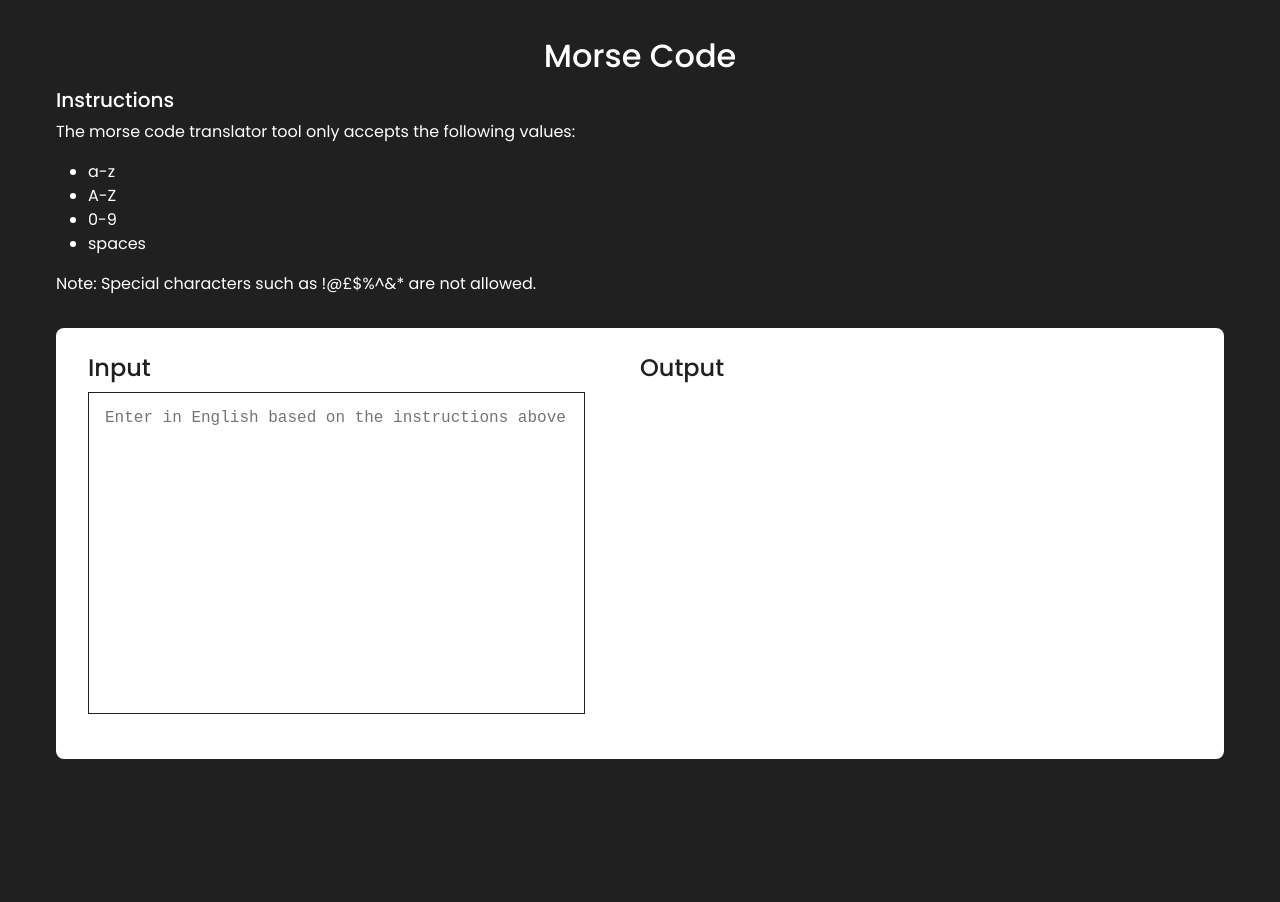
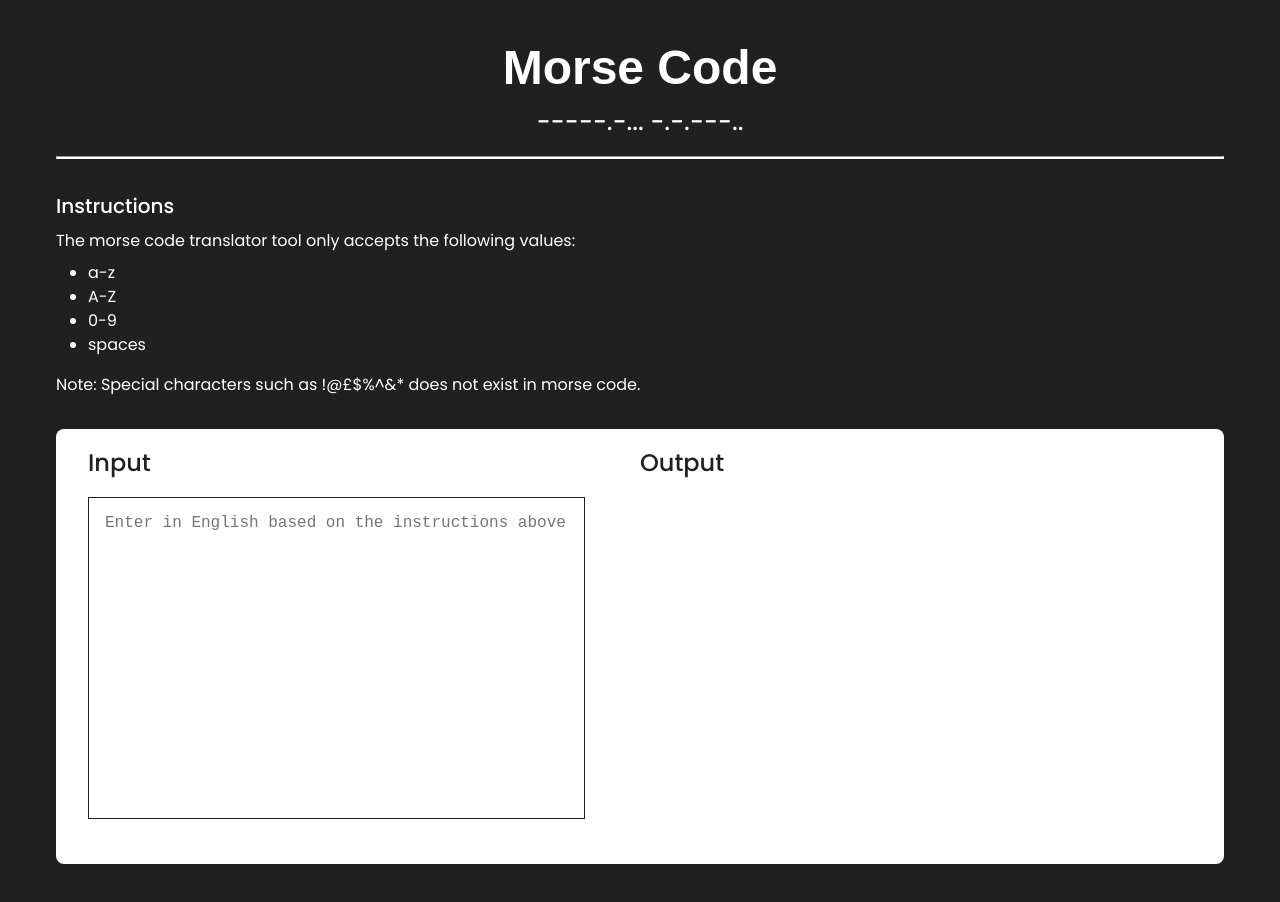
Before and after one commit to khorh/tools-morse, a website with bundled scripts: page index.html in a window 1280 px wide. Before the commit the page ends 823 px from the top, so only its background shows below. Built offline with nearby package versions, Linux system fonts and the light colour scheme; a web font is replaced by a local one.

Commit message:
updates to the design

```diff
--- a/assets/styles/abstracts/_variables.scss
+++ b/assets/styles/abstracts/_variables.scss
@@ -1,5 +1,6 @@
 /* font-families */
 $font-family-primary: "Poppins", sans-serif;
+$font-family-secondary: "Allerta Stencil", sans-serif;
 
 /* colors */
 $color-primary-main: #202020;
--- /dev/null
+++ b/assets/styles/atoms/_divider.scss
@@ -0,0 +1,7 @@
+@use "../abstracts" as *;
+
+/* divider */
+.divider {
+  border-bottom: 2px solid $color-neutral-light;
+  margin-bottom: 32px;
+}
--- a/assets/styles/atoms/_index.scss
+++ b/assets/styles/atoms/_index.scss
@@ -1,2 +1,3 @@
+@forward "./divider";
 @forward "./text-area";
 @forward "./typo";
--- a/assets/styles/atoms/_typo.scss
+++ b/assets/styles/atoms/_typo.scss
@@ -6,28 +6,30 @@ h1, h2, h3, h4, h5, p, li {
 }
 
 h1 {
-  font-size: 1rem;
-  font-weight: 500;
-  line-height: 1.5rem;
+  font-family: $font-family-secondary;
+  font-size: 1.5rem;
+  line-height: 2.25rem;
 }
 
 h2 {
   font-size: 0.75rem;
   font-weight: 500;
-  line-height: 1.5rem;
+  line-height: 1.125rem;
+  margin-bottom: 16px;
 }
 
 h3 {
   font-size: 0.625rem;
   font-weight: 500;
-  line-height: 1.25rem;
+  line-height: 0.9375rem;
+  margin-bottom: 8px;
 }
 
 p {
   font-size: 0.5rem;
   font-weight: 400;
   line-height: 0.75rem;
-  margin-bottom: 16px;
+  margin-bottom: 8px;
 }
 
 li {
--- a/assets/styles/molecules/_header-container.scss
+++ b/assets/styles/molecules/_header-container.scss
@@ -1,7 +1,7 @@
 /* header container */
 
 .header-container {
-  & > h1 {
+  & > h1, h2 {
     text-align: center;
   }
 
--- a/index.html
+++ b/index.html
@@ -4,17 +4,17 @@
     <title>Helen Khor | UX Engineer | Portfolio - Tools - Morse Code</title>
     <meta name="description" content="A morse code tool" />
     <meta name="viewport" content="width=device-width, initial-scale=1.0" />
-    <link rel="preconnect" href="https://fonts.gstatic.com" />
-    <link
-      rel="stylesheet"
-      href="https://fonts.googleapis.com/css2?family=Poppins:wght@400;500;600&display=swap"
-    />
+    <link rel="preconnect" href="https://fonts.googleapis.com">
+    <link rel="preconnect" href="https://fonts.gstatic.com" crossorigin>
+    <link href="https://fonts.googleapis.com/css2?family=Allerta+Stencil&family=Poppins:wght@400;500;600&display=swap" rel="stylesheet">
     <link rel="stylesheet" href="./assets/styles/styles.css" type="text/css" />
     <script src="./assets/scripts/app.js" type="module" defer></script>
   </head>
   <body>
     <header class="header-container">
       <h1>Morse Code</h1>
+      <h2>-----.-... -.-.---..</h2>
+      <hr class="divider"/>
       <h3>Instructions</h3>
       <p>The morse code translator tool only accepts the following values:</p>
       <ul>
@@ -23,7 +23,7 @@
         <li>0-9</li>
         <li>spaces</li>
       </ul>
-      <p>Note: Special characters such as !@£$%^&* are not allowed.</p>
+      <p>Note: Special characters such as !@£$%^&* does not exist in morse code.</p>
     </header>
     <main class="main-container">
       <section class="section-container">
```
Also changed, not shown: assets/styles/styles.css, 1 other file.
